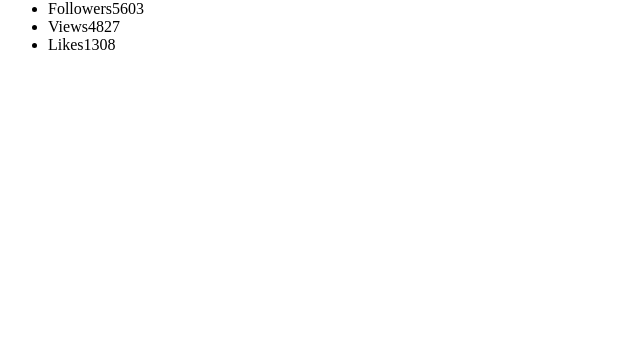
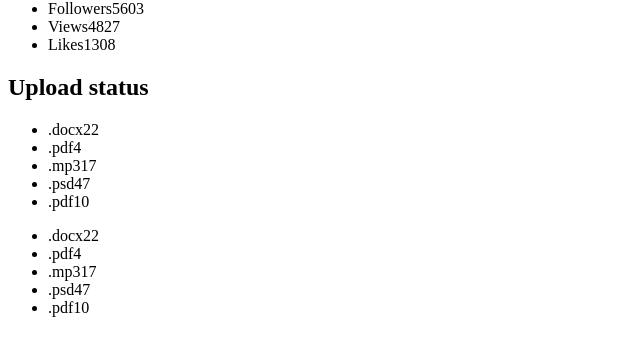
Before and after one commit to zetdou/goit-react-hw-01-components, a React (Vite) app: page / in a window 1280 px wide. Shown: the part 430-786 px from the top of the page, without its empty margins (0-640 px from the left). Built offline with nearby package versions, Linux system fonts and the light colour scheme.

Commit message:
Second component - Statistics

```diff
--- a/src/components/App.jsx
+++ b/src/components/App.jsx
@@ -1,5 +1,7 @@
 import Profile from "./Profile";
 import user from "../data/user.json";
+import Statistics from "./Statistics";
+import data from "../data/data.json";
 
 function App() {
   return (
@@ -11,6 +13,8 @@
         avatar={user.avatar}
         stats={user.stats}
       />
+      <Statistics title="Upload status" stats={data} />
+      <Statistics stats={data} />
     </>
   );
 }
--- /dev/null
+++ b/src/components/Statistics.jsx
@@ -0,0 +1,37 @@
+import { Component } from "react";
+import PropTypes from "prop-types"
+
+export default class Statistics extends Component {
+    static defaultProps = {
+        title: "",
+    };
+
+    static PropTypes = {
+        title: PropTypes.string,
+        stats: PropTypes.arrayOf(
+            PropTypes.shape({
+                id: PropTypes.string.isRequired,
+                label: PropTypes.string.isRequired,
+                percentage: PropTypes.number.isRequired,
+            })
+        ).isRequired,
+    };
+
+    render() {
+        const { title, stats } = this.props;
+
+        return (
+            <section className="statistics">
+                {title && <h2 className="title">{title}</h2>}
+                <ul className="stat-list">
+                    {stats.map(stat => (
+                        <li key={stat.id} className="item">
+                            <span className="label">{stat.label}</span>
+                            <span className="percentage">{stat.percentage}</span>
+                        </li>
+                    ))}
+                </ul>
+            </section>
+        );
+    }
+}
```
Also changed, not shown: src/components/FriendList.jsx (added).
